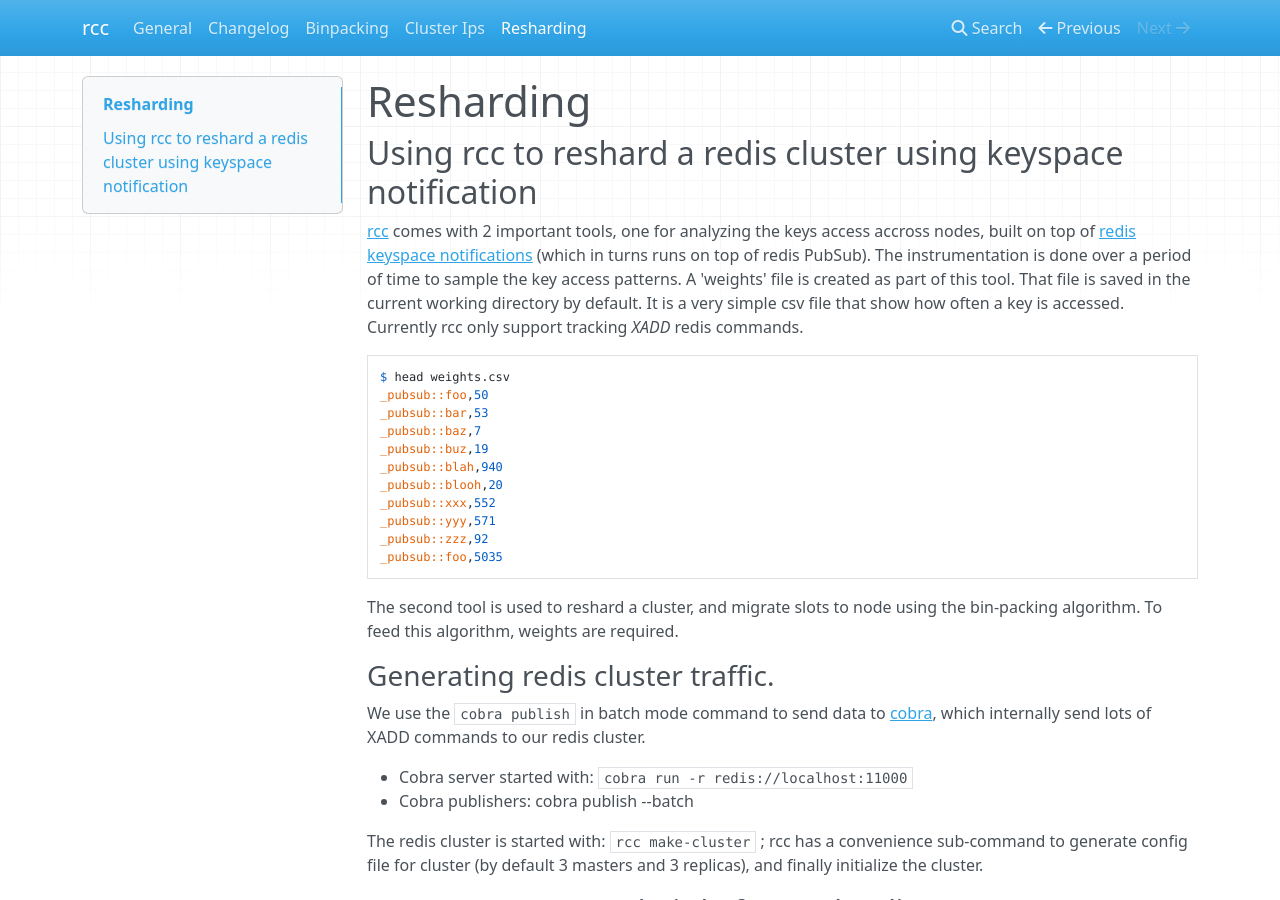
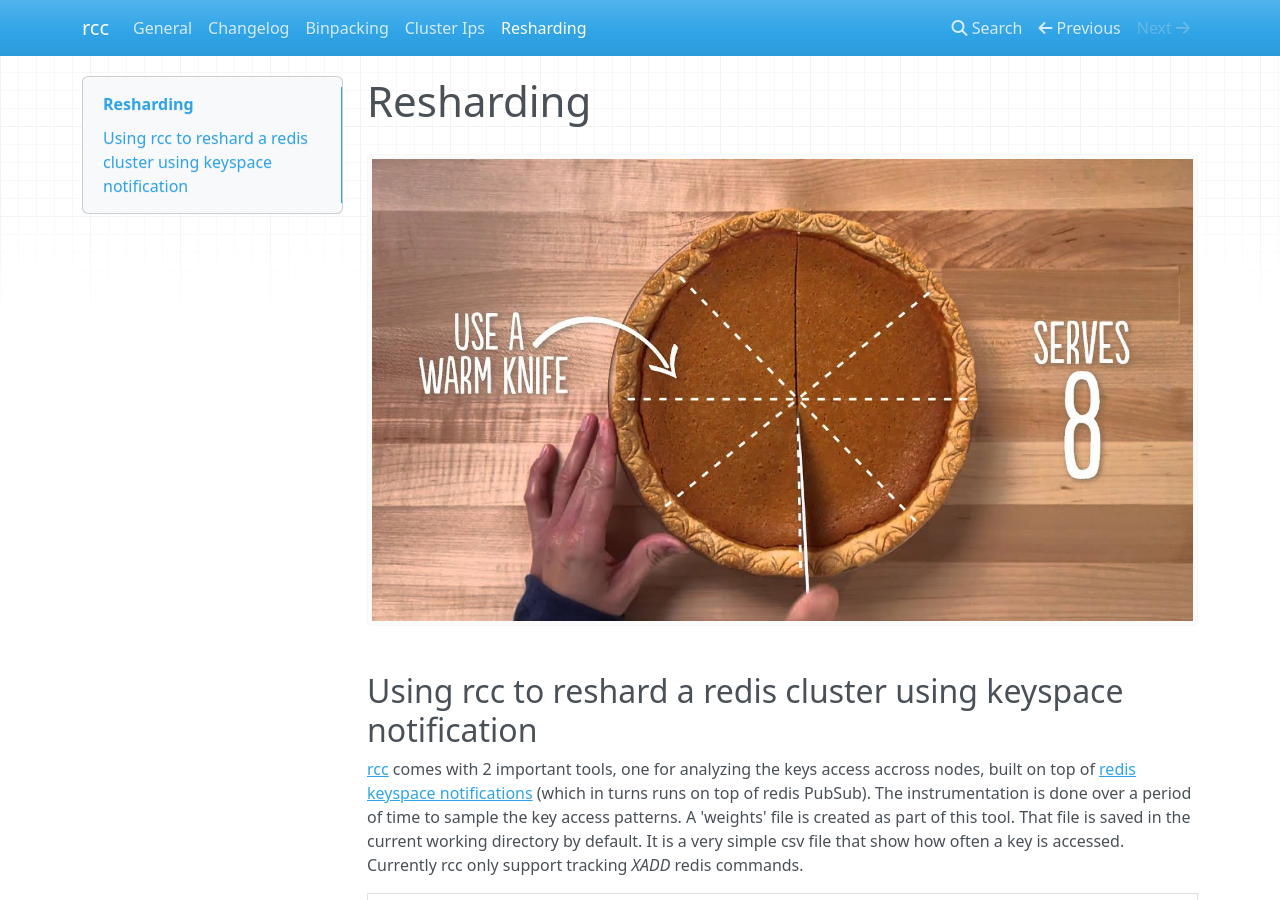
Before and after one commit to machinezone/cobra, an MkDocs documentation site: the page built from docs/resharding.md, in a window 1280 px wide and 900 px high. Built offline with MkDocs 1.6.1, drawn with Linux system fonts in a browser that asks for light colours; nearby versions of some CDN libraries.

Commit message:
moar doc

```diff
--- a/docs/resharding.md
+++ b/docs/resharding.md
@@ -1,4 +1,6 @@
 # Resharding
+
+![picture](pie.jpg)
 
 ## Using rcc to reshard a redis cluster using keyspace notification
 
```
Also changed, not shown: docs/cluster_ips.md (+2 -0 lines), docs/cluster_bad_ips.png (added).
